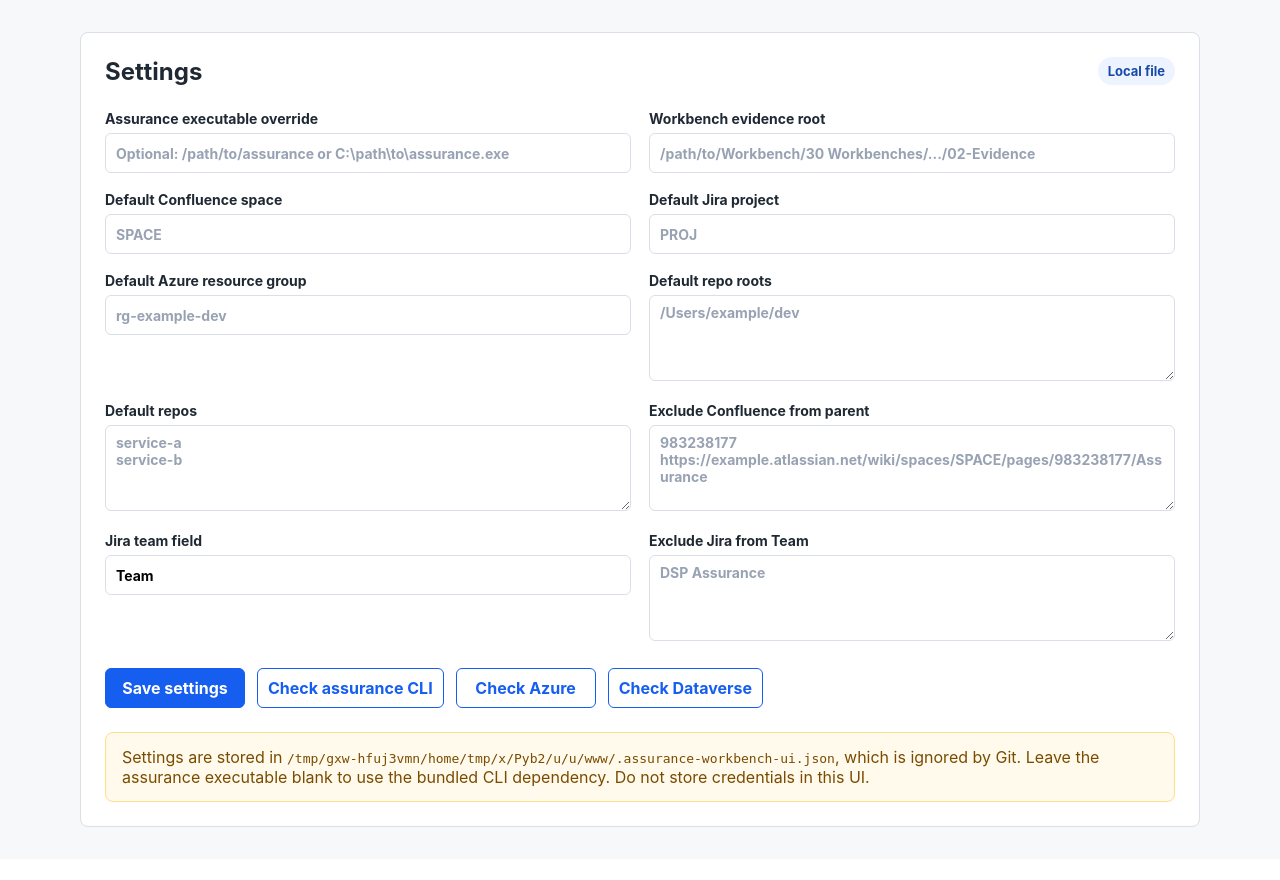
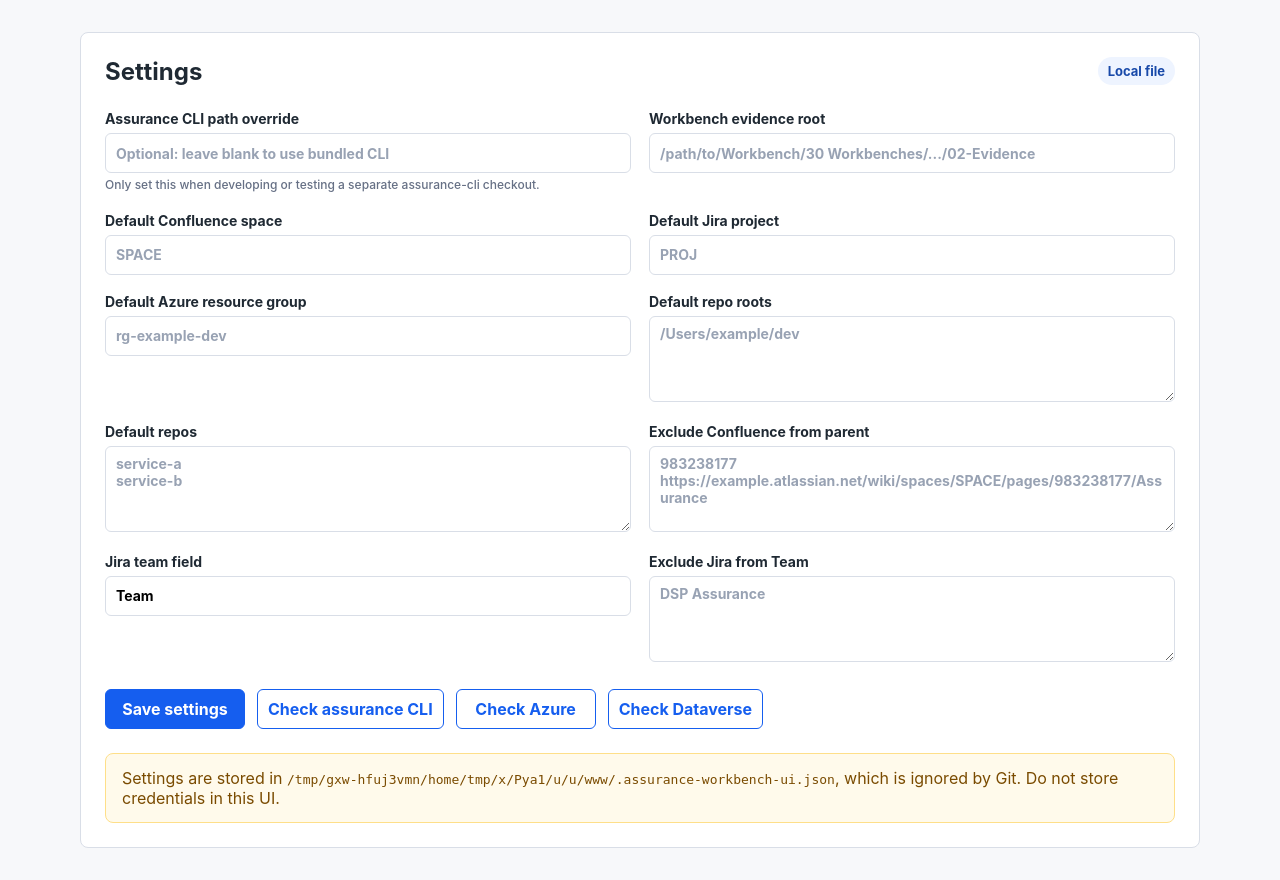
Before and after one commit to richlee-cgi/assurance-workbench-ui, a FastAPI app: page /settings in a window 1280 px wide. Shown: the part 88-968 px from the top of the page. Before the commit the page ends 915 px from the top, so only its background shows below. Run offline with FastAPI, Linux system fonts and the light colour scheme; some libraries are stand-ins or nearby versions.

Commit message:
Clarify CLI override setting

```diff
--- a/app/static/css/app.css
+++ b/app/static/css/app.css
@@ -127,6 +127,15 @@ legend {
   color: var(--text);
   font-size: 14px;
   font-weight: 700;
+}
+
+.field-help {
+  display: block;
+  margin-top: 4px;
+  color: var(--muted);
+  font-size: 12px;
+  font-weight: 500;
+  line-height: 1.4;
 }
 
 input,
--- a/app/templates/settings.html
+++ b/app/templates/settings.html
@@ -11,8 +11,9 @@
 
   <form id="settings-form" class="grid-form" hx-post="/settings" hx-target="#settings-status" hx-swap="innerHTML">
     <label>
-      Assurance executable override
-      <input type="text" name="assurance_path" value="{{ settings.assurance_path }}" placeholder="Optional: /path/to/assurance or C:\path\to\assurance.exe">
+      Assurance CLI path override
+      <input type="text" name="assurance_path" value="{{ settings.assurance_path }}" placeholder="Optional: leave blank to use bundled CLI">
+      <span class="field-help">Only set this when developing or testing a separate assurance-cli checkout.</span>
     </label>
 
     <label>
@@ -79,7 +80,7 @@
   <div id="cli-check-result" class="fragment-slot" aria-live="polite"></div>
 
   <div class="notice">
-    Settings are stored in <code>{{ settings_path }}</code>, which is ignored by Git. Leave the assurance executable blank to use the bundled CLI dependency. Do not store credentials in this UI.
+    Settings are stored in <code>{{ settings_path }}</code>, which is ignored by Git. Do not store credentials in this UI.
   </div>
 </section>
 <script>
```
Also changed, not shown: tests/test_app.py (+2 -1 lines).
